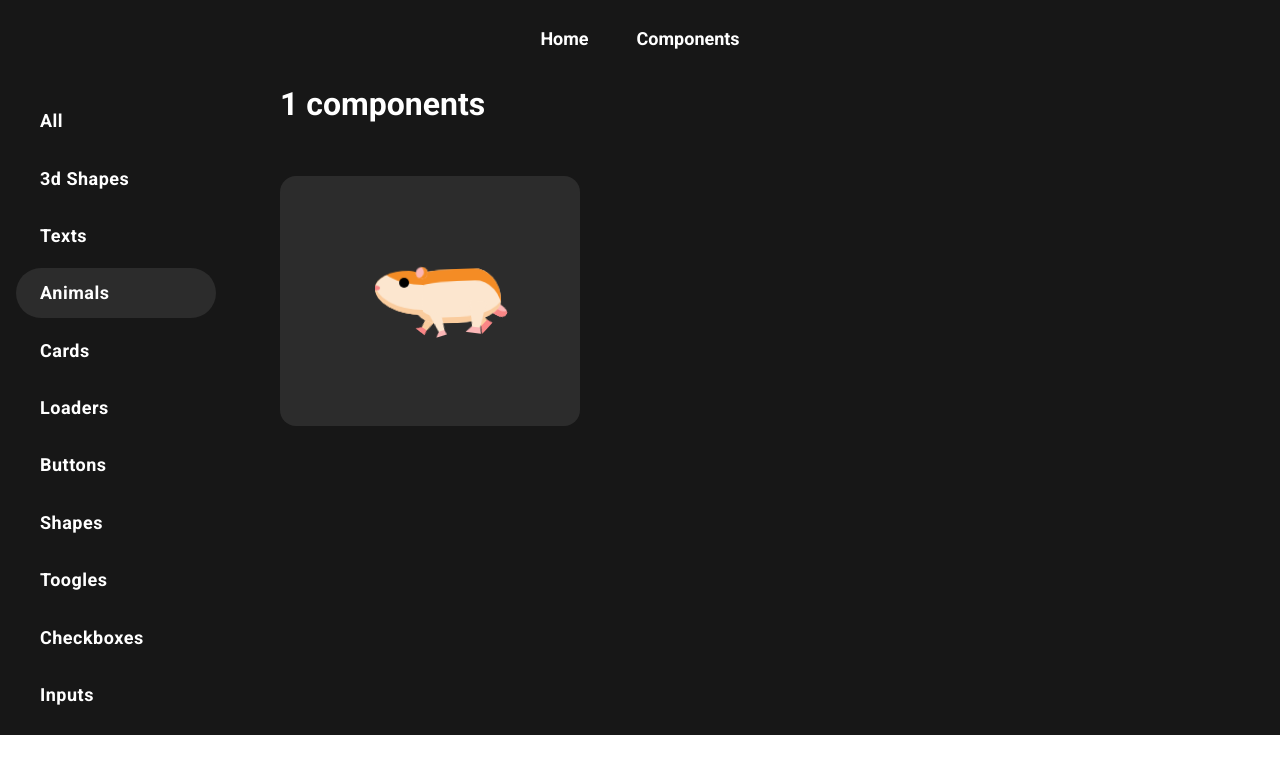
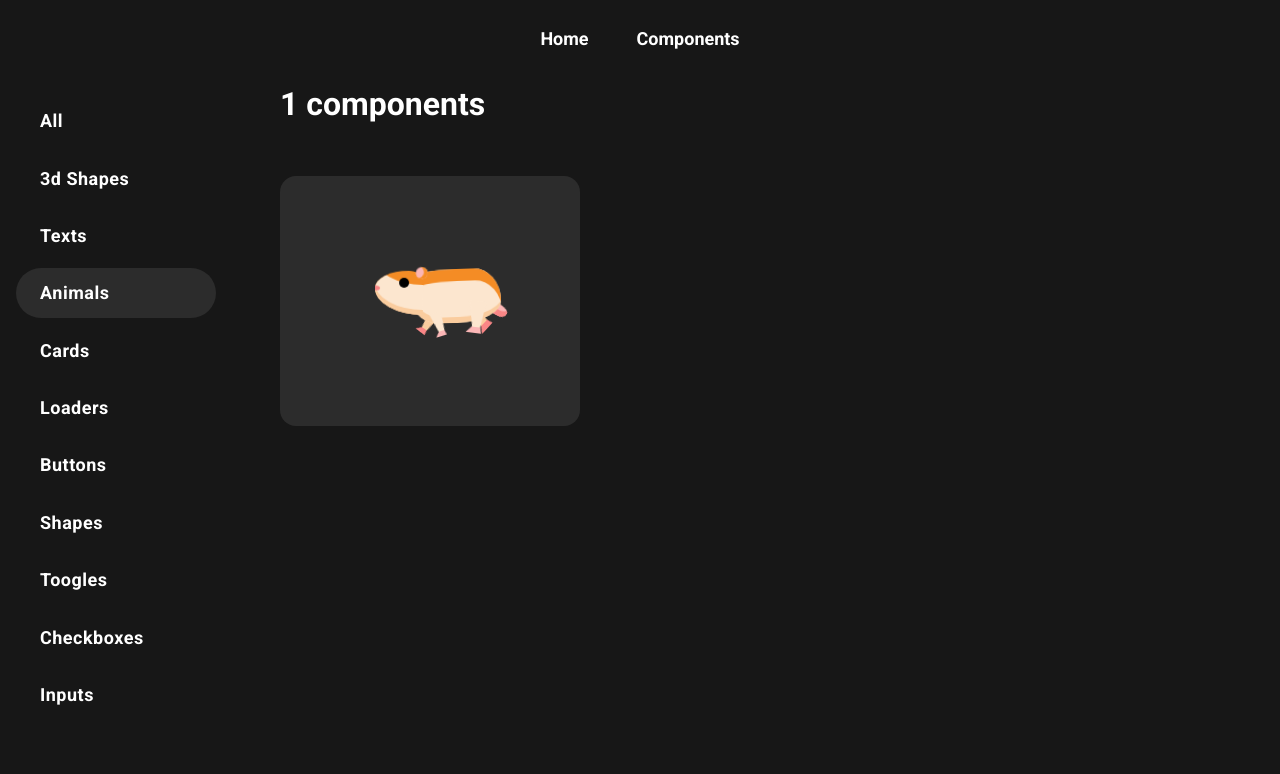
Before and after one commit to arishem51/iuniverse, a React (Vite) app: page /animal in a window 1280 px wide. Shown: the top 774 px of the page. Built offline with nearby package versions, Linux system fonts and the light colour scheme.

Commit message:
feat: FullHeight

```diff
--- a/src/components/Home/index.tsx
+++ b/src/components/Home/index.tsx
@@ -1,15 +1,20 @@
 import { Outlet } from "react-router-dom";
+import styled from "styled-components";
 import ElementsContext from "../../Context/ElementsContext";
 import { FlexContainer } from "../Base";
 import Header from "../Header";
 
+const FullHeight = styled(FlexContainer)`
+  height: 100%;
+`;
+
 export default function Home() {
   return (
     <ElementsContext>
-      <FlexContainer column>
+      <FullHeight column>
         <Header />
         <Outlet />
-      </FlexContainer>
+      </FullHeight>
     </ElementsContext>
   );
 }
--- a/src/components/MainContent/index.tsx
+++ b/src/components/MainContent/index.tsx
@@ -1,12 +1,17 @@
+import styled from "styled-components";
 import { FlexContainer } from "../Base";
 import ListComponent from "../ListComponent";
 import Sidebar from "../Sidebar";
 
+const Flex = styled(FlexContainer)`
+  flex: 1;
+`;
+
 export default function MainContent() {
   return (
-    <FlexContainer>
+    <Flex>
       <Sidebar />
       <ListComponent />
-    </FlexContainer>
+    </Flex>
   );
 }
--- a/src/main.tsx
+++ b/src/main.tsx
@@ -26,7 +26,7 @@ const GlobalStyles = createGlobalStyle`
 */
 html, body {
   /* --colors-dark: ${COLORS.dark}; */
-
+  height: 100%;
   // Automatic generate CSS variables
   ${generateCSSVarColor(COLORS)}
   --step-0: clamp(0.75rem, calc(0.58rem + 0.87vw), 1.25rem);
@@ -86,6 +86,7 @@ p, h1, h2, h3, h4, h5, h6 {
 */
 #root, #__next {
   isolation: isolate;
+  height: 100%;
 }
 
 `;
```
